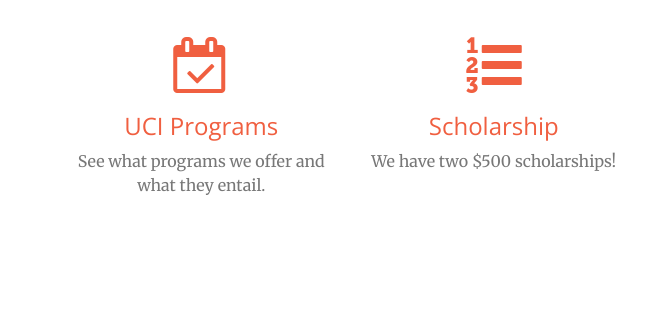
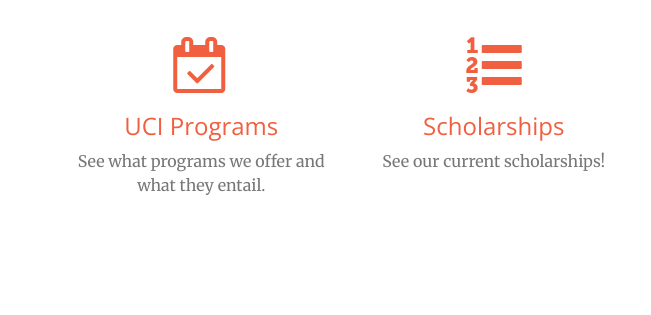
Before and after one commit to unityinit/unityinit.github.io, a website: page index.html in a window 1280 px wide. Shown: the part 1498-1813 px from the top of the page, 0-651 px from the left. Drawn offline with nearby package versions, Linux system fonts and the light colour scheme; a script that the page names is missing.

Commit message:
Update index.html

```diff
--- a/index.html
+++ b/index.html
@@ -134,8 +134,8 @@
                   <div class="col-lg-3 col-md-6 text-center">
                     <div class="service-box">
                         <a href="scholarship-requirements.html"><i class="fa fa-4x fa-list-ol text-primary sr-icons"></i>
-                        <h3>Scholarship</h3>
-                        <p class="text-muted">We have two $500 scholarships!</p></a>
+                        <h3>Scholarships</h3>
+                        <p class="text-muted">See our current scholarships!</p></a>
                     </div>
                 </div>
                 <div class="col-lg-3 col-md-6 text-center">
```
